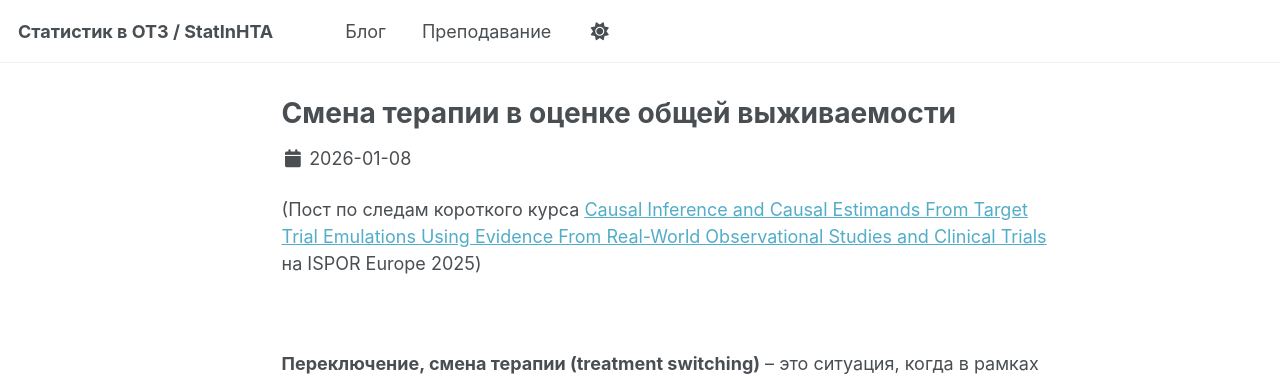
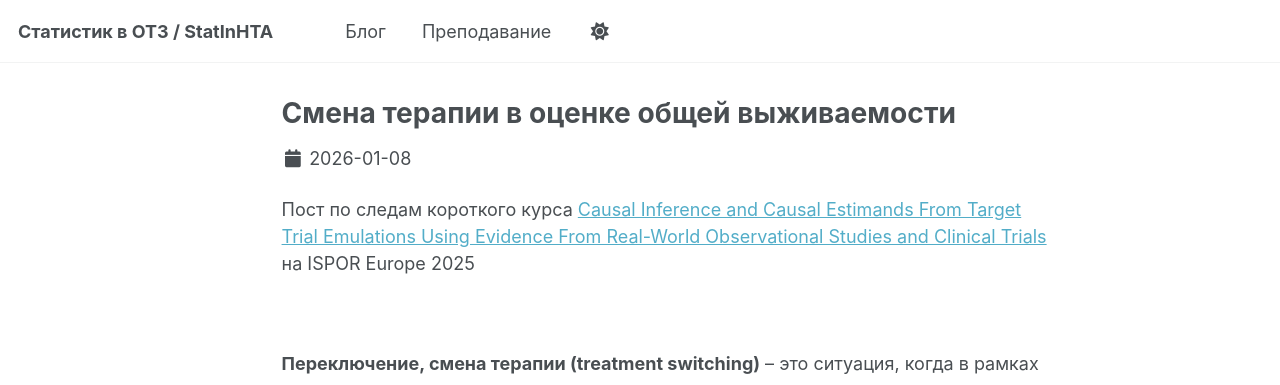
Before and after one commit to ejeej/ejeej.github.io, a Jekyll site: the page built from _posts/2026-08-01-treatment-switching.md, in a window 1280 px wide and 900 px high. Shown: the top 385 px of the window. Built offline with Jekyll 4.4.1, drawn with Linux system fonts in a browser that asks for light colours; a script bundle is joined from its source files by our own code; library files that are not in the unit come from our copies; some of the changed text lies outside the part shown.

```diff
--- a/_posts/2012-08-14-blog-post-1.md
+++ b/_posts/2026-08-01-treatment-switching.md
@@ -4,12 +4,12 @@ date: 2026-01-08
 permalink: /posts/2026/01/treatment-switching/
 tags:
   - survival analysis
-  - treatment switching\
+  - treatment switching
   - causal inference
   - ISPOR
 ---
 
-(Пост по следам короткого курса [Causal Inference and Causal Estimands From Target Trial Emulations Using Evidence From Real-World Observational Studies and Clinical Trials](https://www.ispor.org/conferences-education/event/2025/11/09/default-calendar/november-9--causal-inference-and-causal-estimands-from-target-trial-emulations-using-evidence-from-real-world-observational-studies-and-clinical-trials----in-person-at-ispor-europe-2025) на ISPOR Europe 2025)
+Пост по следам короткого курса [Causal Inference and Causal Estimands From Target Trial Emulations Using Evidence From Real-World Observational Studies and Clinical Trials](https://www.ispor.org/conferences-education/event/2025/11/09/default-calendar/november-9--causal-inference-and-causal-estimands-from-target-trial-emulations-using-evidence-from-real-world-observational-studies-and-clinical-trials----in-person-at-ispor-europe-2025) на ISPOR Europe 2025
 
 <br>
 
```
